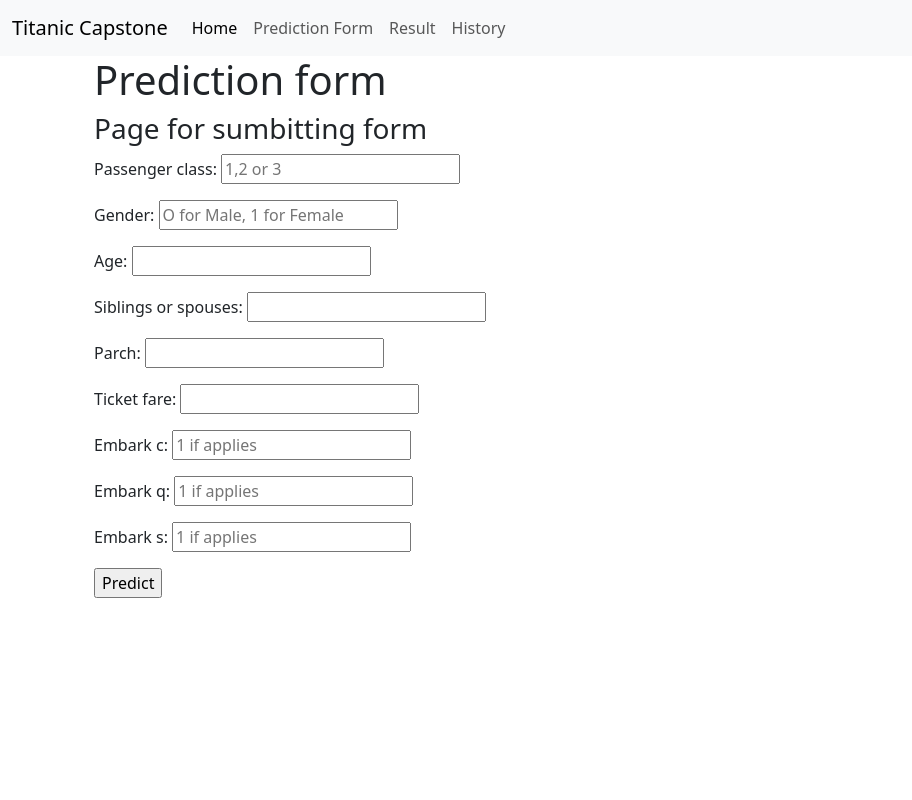
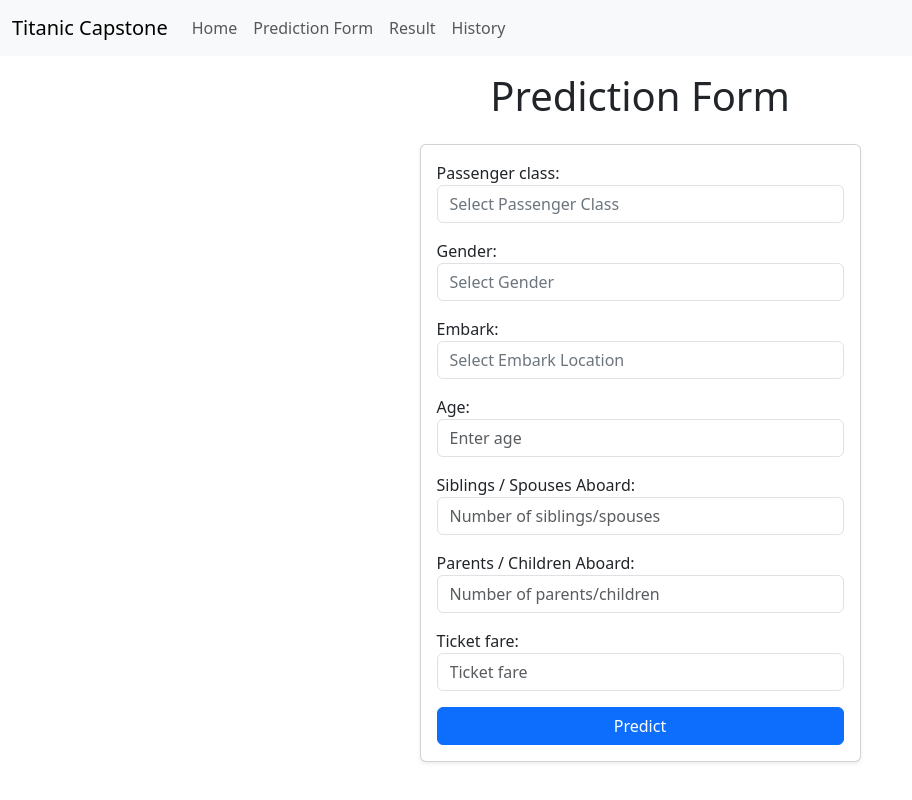
Before and after one commit to teritox/Titanic-Capstone-Project, a Django app: page /prediction_form in a window 1280 px wide. Shown: the whole page, without its empty margins (0-912 px from the left). Run offline with Django 5.2, Linux system fonts and the light colour scheme.

Commit message:
Initial commit for adding css to prediction form

```diff
--- a/web/predictor/forms.py
+++ b/web/predictor/forms.py
@@ -1,12 +1,56 @@
 from django import forms
 
 class PredictionForm(forms.Form):
-    passenger_class = forms.IntegerField(widget=forms.NumberInput(attrs={'placeholder': '1,2 or 3'}))
-    gender = forms.IntegerField(widget=forms.NumberInput(attrs={'placeholder': 'O for Male, 1 for Female'}))
-    age = forms.IntegerField()
-    siblings_or_spouses = forms.IntegerField()
-    parch = forms.IntegerField()
-    ticket_fare = forms.IntegerField()
-    embark_c = forms.IntegerField(widget=forms.NumberInput(attrs={'placeholder': '1 if applies'}))
-    embark_q = forms.IntegerField(widget=forms.NumberInput(attrs={'placeholder': '1 if applies'}))
-    embark_s = forms.IntegerField(widget=forms.NumberInput(attrs={'placeholder': '1 if applies'}))
+
+    PASSENGER_CLASS_CHOICES = [
+        ("", "Select Passenger Class"),
+        (1, "1st Class"),
+        (2, "2nd Class"),
+        (3, "3rd Class"),
+    ]
+
+    GENDER_CHOICES = [
+        ("", "Select Gender"),
+        (0, "Male"),
+        (1, "Female"),
+    ]
+
+    EMBARK_CHOICES = [
+        ("", "Select Embark Location"),
+        ("C", "Cherbourg"),
+        ("Q", "Queenstown"),
+        ("S", "Southampton"),
+    ]
+
+    passenger_class = forms.ChoiceField(
+        choices=PASSENGER_CLASS_CHOICES,
+        widget=forms.Select(attrs={"class": "form-control placeholder-select"})
+    )
+
+    gender = forms.ChoiceField(
+        choices=GENDER_CHOICES,
+        widget=forms.Select(attrs={"class": "form-control placeholder-select"})
+    )
+
+    embark = forms.ChoiceField(
+        choices=EMBARK_CHOICES,
+        widget=forms.Select(attrs={"class": "form-control placeholder-select"})
+    )
+
+    age = forms.IntegerField(
+        widget=forms.NumberInput(attrs={"class": "form-control", "placeholder": "Enter age"})
+    )
+
+    siblings_or_spouses = forms.IntegerField(
+        label="Siblings / Spouses Aboard",
+        widget=forms.NumberInput(attrs={"class": "form-control", "placeholder": "Number of siblings/spouses"})
+    )
+
+    parch = forms.IntegerField(
+        label="Parents / Children Aboard",
+        widget=forms.NumberInput(attrs={"class": "form-control", "placeholder": "Number of parents/children"})
+    )
+
+    ticket_fare = forms.FloatField(
+        widget=forms.NumberInput(attrs={"class": "form-control", "placeholder": "Ticket fare"})
+    )
--- a/web/predictor/templates/predictor/prediction_form.html
+++ b/web/predictor/templates/predictor/prediction_form.html
@@ -1,16 +1,48 @@
 {% extends "base.html" %}
 
 {% block body_block %}
-
 <div class="container">
-<h1>Prediction form</h1>
-<h3>Page for sumbitting form</h3>
-
-<form method="post">
-    {% csrf_token %}
-    {{ prediction_form.as_p }}
-    <input type="submit" value="Predict">
-</form>
+    <div class="pt-3">
+    <h1 class="text-center mb-4">Prediction Form</h1>
 </div>
 
+
+    <div class="row justify-content-center mt-3">
+        <div class="col-md-6 col-lg-5">
+            <div class="card shadow-sm">
+                <div class="card-body">
+                    <form method="post">
+                        {% csrf_token %}
+
+                        {% for field in prediction_form %}
+                            <div class="mb-3">
+                                {{ field.label_tag }}
+                                {{ field }}
+                                {% for error in field.errors %}
+                                    <div class="text-danger small">{{ error }}</div>
+                                {% endfor %}
+                            </div>
+                        {% endfor %}
+
+                        <div class="d-grid">
+                            <button type="submit" class="btn btn-primary">Predict</button>
+                        </div>
+                    </form>
+                </div>
+            </div>
+        </div>
+    </div>
+</div>
+
+<!-- JS to handle dropdown placeholder color -->
+<script>
+document.querySelectorAll('.placeholder-select').forEach(select => {
+    const updateColor = () => {
+        select.style.color = select.value === "" ? '#6c757d' : '#212529';
+    };
+
+    select.addEventListener('change', updateColor);
+    updateColor(); // Initialize on page load
+});
+</script>
 {% endblock %}
--- a/web/templates/navbar.html
+++ b/web/templates/navbar.html
@@ -6,7 +6,7 @@
         </button>
         <div class="collapse navbar-collapse" id="navbarNavAltMarkup">
             <div class="navbar-nav">
-                <a class="nav-link active" aria-current="page" href="{% url 'home' %}">Home</a>
+                <a class="nav-link" aria-current="page" href="{% url 'home' %}">Home</a>
                 <a class="nav-link" href="{% url 'prediction_form' %}">Prediction Form</a>
                 <a class="nav-link" href="{% url 'result' %}">Result</a>
                 <a class="nav-link" href="{% url 'history' %}">History</a>
```
Also changed, not shown: web/static/css/index.css (added, +10 -0 lines).
